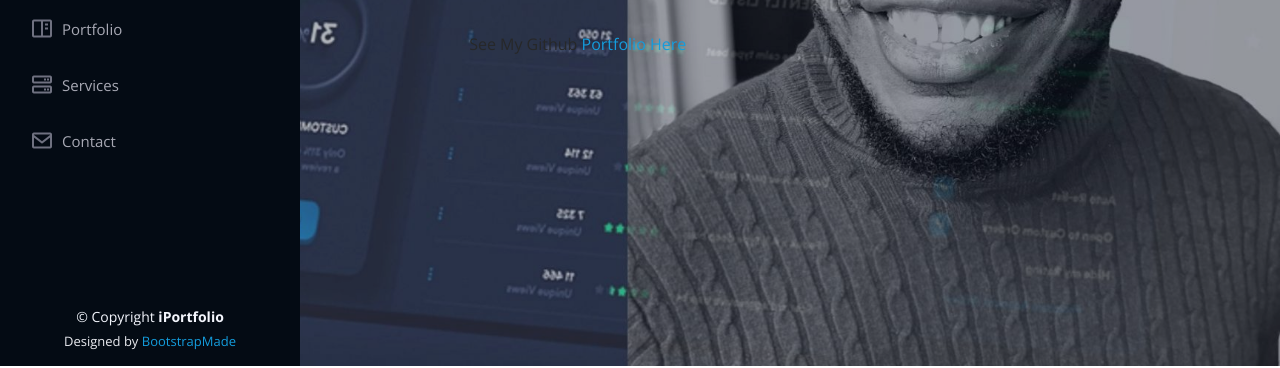
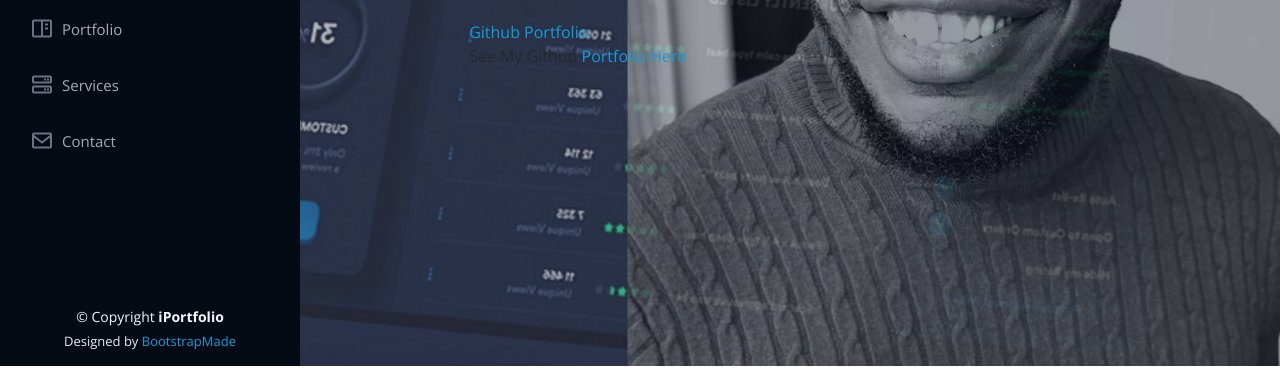
Before and after one commit to ImohAmos/imohamos.github.io, a plain HTML site: page index.html in a window 1280 px wide. Shown: the part 434-802 px from the top of the page. Drawn offline with nearby package versions, Linux system fonts and the light colour scheme.

Commit message:
change to github porfolio button

```diff
--- a/index.html
+++ b/index.html
@@ -75,6 +75,9 @@
     <div class="hero-container" data-aos="fade-in">
       <h1>Imoh Amos</h1>
       <p>I'm <span class="typed" data-typed-items="Data Analyst"></span></p>
+      <div class="github_ref">
+        <a href="https://github.com/ImohAmos">Github Portfolio</a>
+      </div>
       See My Github <a href="https://github.com/ImohAmos/">Portfolio Here</a>
     </div>
   </section><!-- End Hero -->
```
